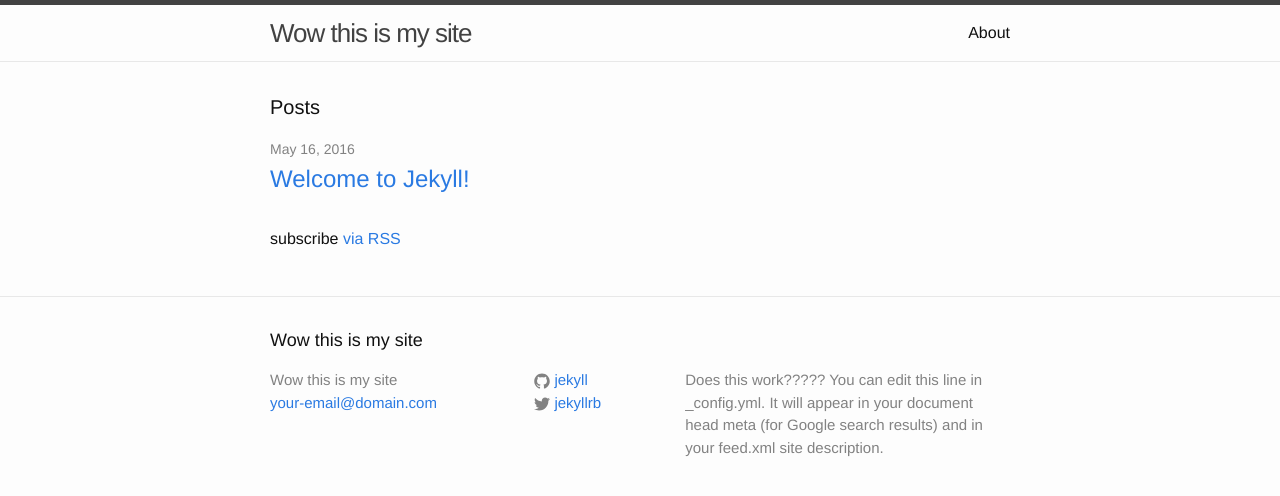
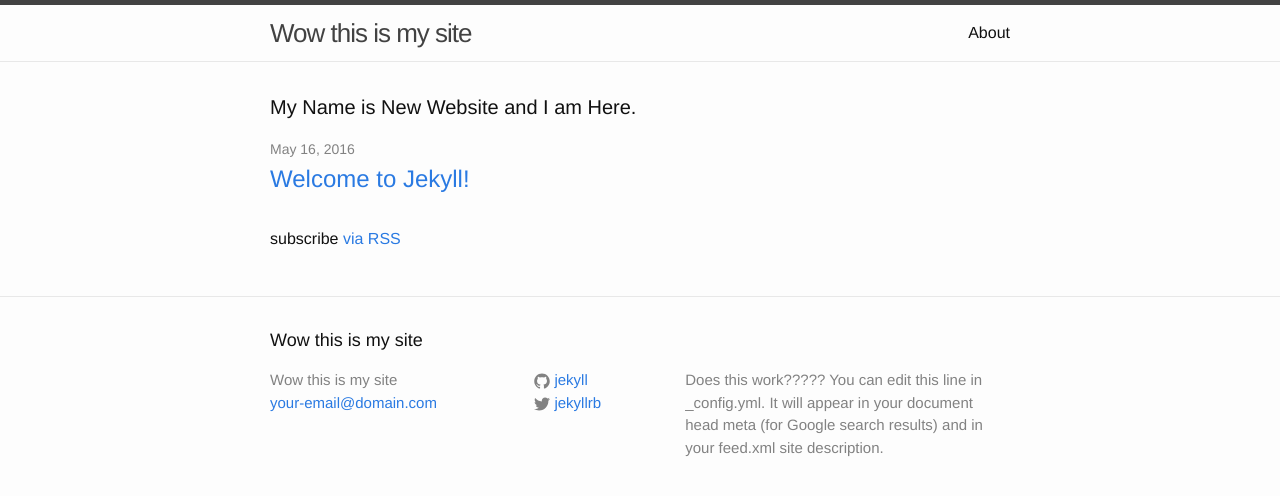
Before and after one commit to jordom/jordom.github.io, a Jekyll site: the page built from index.html, in a window 1280 px wide. Shown: the top 496 px of the page. Built offline with Jekyll 4.4.1, drawn with Linux system fonts in a browser that asks for light colours.

Commit message:
new post
added a diff title

```diff
--- a/CNAME
+++ /dev/null
@@ -1 +0,0 @@
-okcoolsoundsgreat.com
--- a/index.html
+++ b/index.html
@@ -4,7 +4,7 @@ layout: default
 
 <div class="home">
 
-  <h1 class="page-heading">Posts</h1>
+  <h1 class="page-heading">My Name is New Website and I am Here.</h1>
 
   <ul class="post-list">
     {% for post in site.posts %}
```
